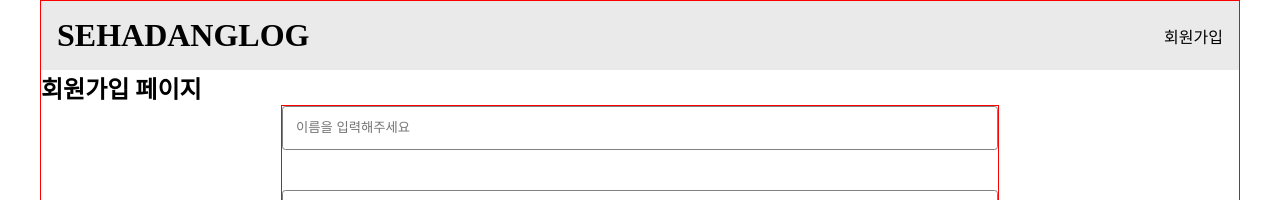
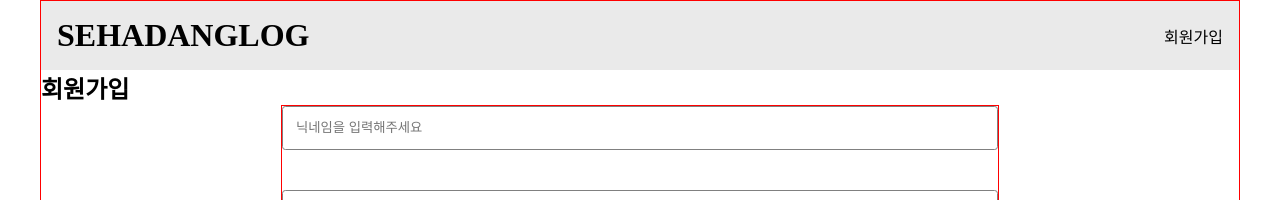
Before and after one commit to ureca-react-blog/Frontend, a React (Vite) app: page /register in a window 1280 px wide. Shown: the top 200 px of the page. Built offline with nearby package versions, Linux system fonts and the light colour scheme.

Commit message:
📦 chore: 플레이스 홀더 변경

```diff
--- a/src/pages/Registerpage.jsx
+++ b/src/pages/Registerpage.jsx
@@ -128,11 +128,11 @@ export const Registerpage = () => {
 
   return (
     <main className={css.registerpage}>
-      <h2>회원가입 페이지</h2>
+      <h2 className={css.title}>회원가입</h2>
       <form className={css.container} onSubmit={register}>
         <input
           type="text"
-          placeholder="이름을 입력해주세요"
+          placeholder="닉네임을 입력해주세요"
           value={username}
           onChange={handleUserNameChange}
         ></input>
```
